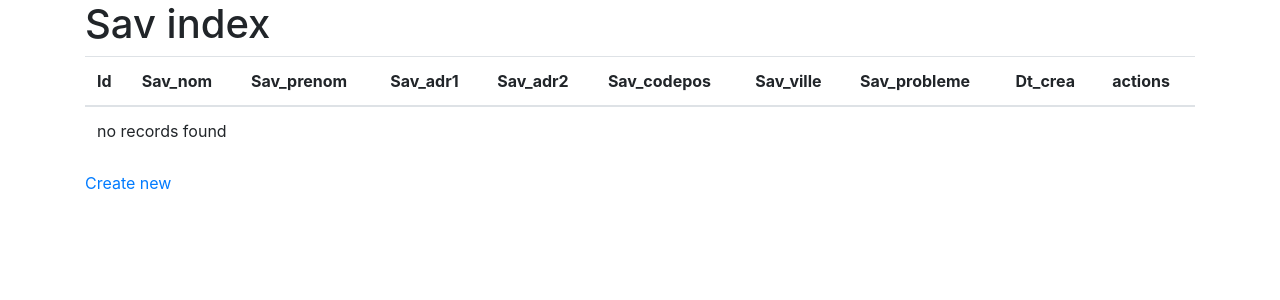
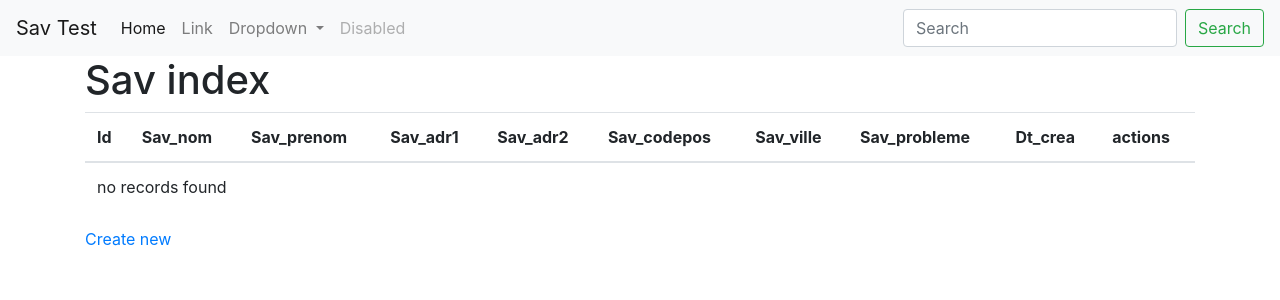
Before and after one commit to sowdowdow/sav_test, a Symfony app: template templates/sav/index.html.twig in a window 1280 px wide. Shown: the top 300 px of the page. Run offline with Twig, Linux system fonts and the light colour scheme; the template is opened without the code that fills it, so the values that code supplies are empty; some libraries are stand-ins or nearby versions.

Commit message:
Added dummy navbar.html.twig

```diff
--- a/templates/base.html.twig
+++ b/templates/base.html.twig
@@ -20,6 +20,7 @@
     {% block stylesheets %}{% endblock %}
 </head>
 <body>
+{% include 'navbar.html.twig' %}
 <div class="container">
     {% block body %}{% endblock %}
 </div>
--- /dev/null
+++ b/templates/navbar.html.twig
@@ -0,0 +1,37 @@
+<nav class="navbar navbar-expand-lg navbar-light bg-light">
+    <a class="navbar-brand" href="#">Sav Test</a>
+    <button class="navbar-toggler" type="button" data-toggle="collapse" data-target="#navbarSupportedContent"
+            aria-controls="navbarSupportedContent" aria-expanded="false" aria-label="Toggle navigation">
+        <span class="navbar-toggler-icon"></span>
+    </button>
+
+    <div class="collapse navbar-collapse" id="navbarSupportedContent">
+        <ul class="navbar-nav mr-auto">
+            <li class="nav-item active">
+                <a class="nav-link" href="#">Home <span class="sr-only">(current)</span></a>
+            </li>
+            <li class="nav-item">
+                <a class="nav-link" href="#">Link</a>
+            </li>
+            <li class="nav-item dropdown">
+                <a class="nav-link dropdown-toggle" href="#" id="navbarDropdown" role="button" data-toggle="dropdown"
+                   aria-haspopup="true" aria-expanded="false">
+                    Dropdown
+                </a>
+                <div class="dropdown-menu" aria-labelledby="navbarDropdown">
+                    <a class="dropdown-item" href="#">Action</a>
+                    <a class="dropdown-item" href="#">Another action</a>
+                    <div class="dropdown-divider"></div>
+                    <a class="dropdown-item" href="#">Something else here</a>
+                </div>
+            </li>
+            <li class="nav-item">
+                <a class="nav-link disabled" href="#" tabindex="-1" aria-disabled="true">Disabled</a>
+            </li>
+        </ul>
+        <form class="form-inline my-2 my-lg-0">
+            <input class="form-control mr-sm-2" type="search" placeholder="Search" aria-label="Search">
+            <button class="btn btn-outline-success my-2 my-sm-0" type="submit">Search</button>
+        </form>
+    </div>
+</nav>
```
